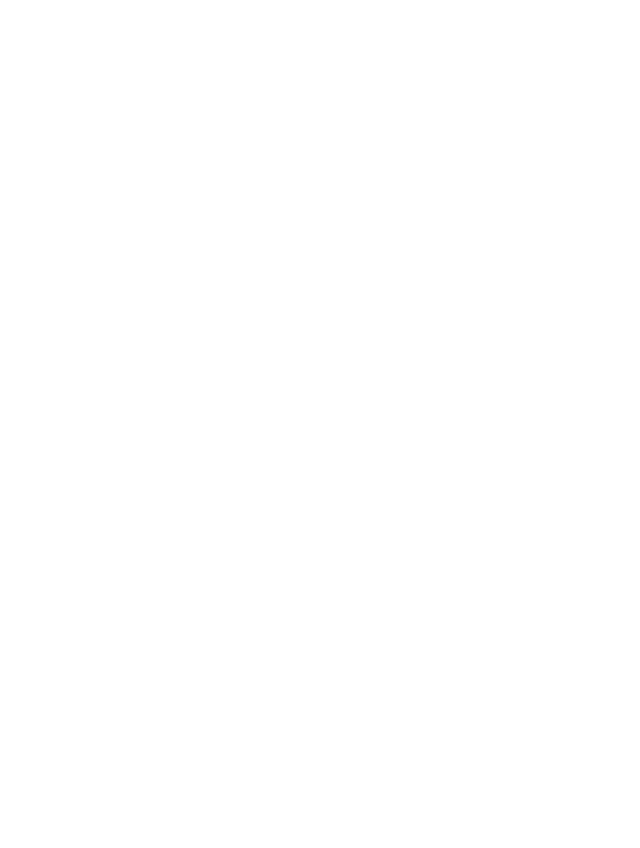
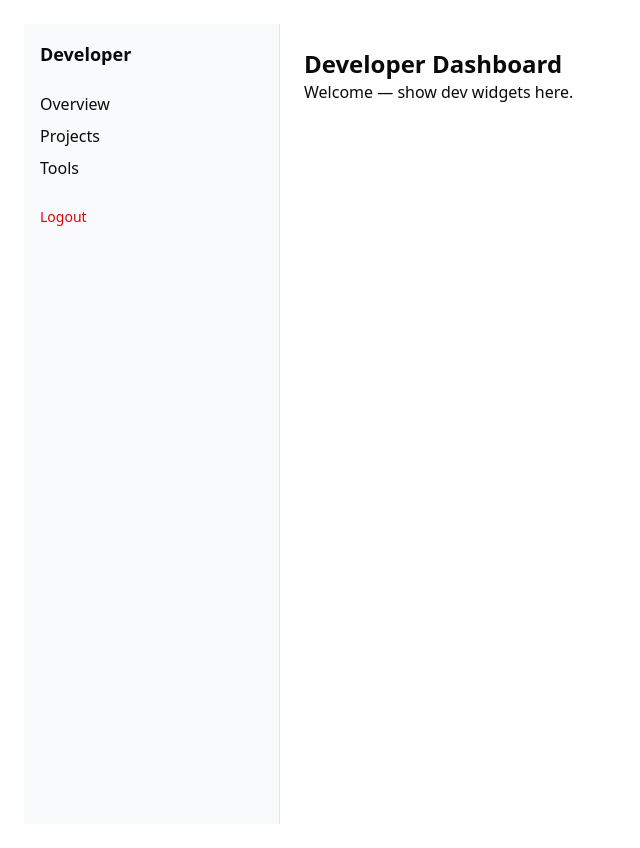
Before and after one commit to Abdullah-Az-Zahur/cpsacademy-frontend, a Next.js app: page /dashboard/developer in a window 1280 px wide. Shown: the whole page, without its empty margins (0-640 px from the left). Before the commit the page ends 800 px from the top, so only its background shows below. Built offline with nearby package versions, Linux system fonts and the light colour scheme; sample sign-in values are in the browser's storage.

Commit message:
add : role base dashboard

```diff
--- a/src/app/(dashboard)/dashboard/developer/layout.tsx
+++ b/src/app/(dashboard)/dashboard/developer/layout.tsx
@@ -1,9 +1,11 @@
+import DeveloperSidebar from "@/components/Sidebars/DeveloperSidebar";
 import React from "react";
 
 function DeveloperLayout({ children }: { children: React.ReactNode }) {
   return (
     <div className="min-h-screen flex">
-      <div className="flex-1">
+      <DeveloperSidebar />
+      <div className="">
         <main className="p-6">{children}</main>
       </div>
     </div>
--- a/src/app/(dashboard)/dashboard/layout.tsx
+++ b/src/app/(dashboard)/dashboard/layout.tsx
@@ -1,22 +1,28 @@
+// src/app/dashboard/layout.tsx
+"use client";
+import React from "react";
 import { useAuth } from "@/lib/auth";
-import React from "react";
+import DeveloperLayout from "./developer/layout";
+import StudentLayout from "./student/layout";
+import SocialMediaManagerLayout from "./socialMediaManager/layout"; // ensure this matches folder name
+import NormalUserLayout from "./normalUser/layout"; // ensure this matches folder name
 
-function DashboardLayout({ children }: { children: React.ReactNode }) {
-  const { user, loading } = useAuth;
+export default function DashboardLayout({ children }: { children: React.ReactNode }) {
+  // CALL the hook!
+  const { user, loading } = useAuth();
 
   if (loading) return <div className="p-6">Loading...</div>;
-  if (!user) return null;
+  if (!user) return null; // useAuth likely redirected to /login
 
   switch (user.role) {
     case "developer":
-      return
-      break;
-
+      return <DeveloperLayout>{children}</DeveloperLayout>;
+    case "student":
+      return <StudentLayout>{children}</StudentLayout>;
+    case "social_media_manager":
+      return <SocialMediaManagerLayout>{children}</SocialMediaManagerLayout>;
+    case "normal_user":
     default:
-      break;
+      return <NormalUserLayout>{children}</NormalUserLayout>;
   }
-
-  return <div></div>;
 }
-
-export default DashboardLayout;
--- a/src/app/(dashboard)/dashboard/page.tsx
+++ b/src/app/(dashboard)/dashboard/page.tsx
@@ -0,0 +1,16 @@
+// src/app/dashboard/page.tsx
+"use client";
+import React from "react";
+import { useAuth } from "@/lib/auth";
+
+export default function DashboardPage() {
+  const { user, loading } = useAuth();
+
+  if (loading) return <div>Loading...</div>;
+  return (
+    <div className="p-6">
+      <h1 className="text-2xl font-bold">Dashboard Home</h1>
+      <p>Welcome, {user?.username ?? "Guest"}.</p>
+    </div>
+  );
+}
--- /dev/null
+++ b/src/components/Sidebars/DeveloperSidebar.tsx
@@ -0,0 +1,27 @@
+import { logout } from "@/lib/auth";
+import Link from "next/link";
+import React from "react";
+
+function DeveloperSidebar() {
+  return (
+    <aside className="w-64 bg-gray-50 min-h-screen p-4 border-r">
+      <div className="mb-6">
+        <h2 className="font-bold text-lg">Developer</h2>
+      </div>
+
+      <nav className="flex flex-col gap-2">
+        <Link href="/dashboard/developer">Overview</Link>
+        <Link href="/dashboard/developer/projects">Projects</Link>
+        <Link href="/dashboard/developer/tools">Tools</Link>
+      </nav>
+
+      <div className="mt-auto pt-6">
+        <button onClick={logout} className="text-sm text-red-600">
+          Logout
+        </button>
+      </div>
+    </aside>
+  );
+}
+
+export default DeveloperSidebar;
```
